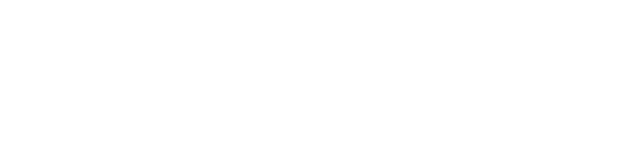
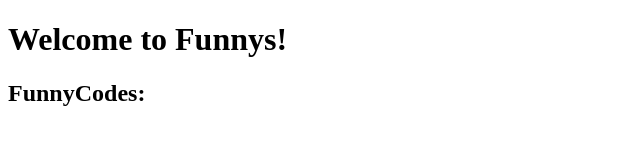
Before and after one commit to tabsintcrtten/Funnys, a plain HTML site: page index.html in a window 1280 px wide. Shown: the whole page, without its empty margins (0-640 px from the left). Drawn offline with Linux system fonts and the light colour scheme.

Commit message:
Update index.html

```diff
--- a/index.html
+++ b/index.html
@@ -5,4 +5,8 @@
         <title>Funnys</title>
         <link rel = 'icon' href = 'star.png'>
     </head>
+    <body>
+        <h1>Welcome to Funnys!</h1>
+        <h2><b>FunnyCodes:</b><a target = '_blank' href = 'https://tabsintcrtten.github.io/Funnys/FunnyCodes/FunnyCodes.html'></a></h2>
+    </body>
 </html>
```
